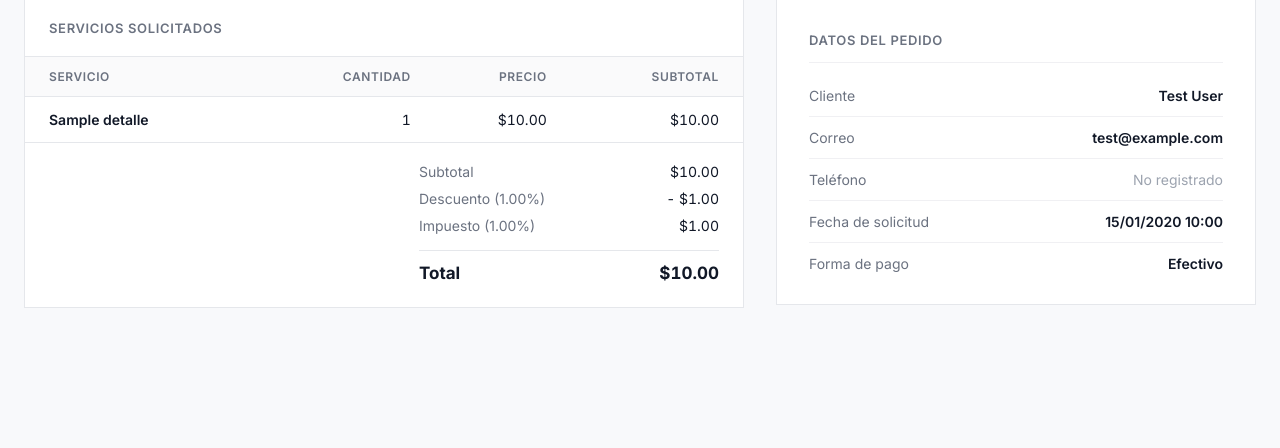
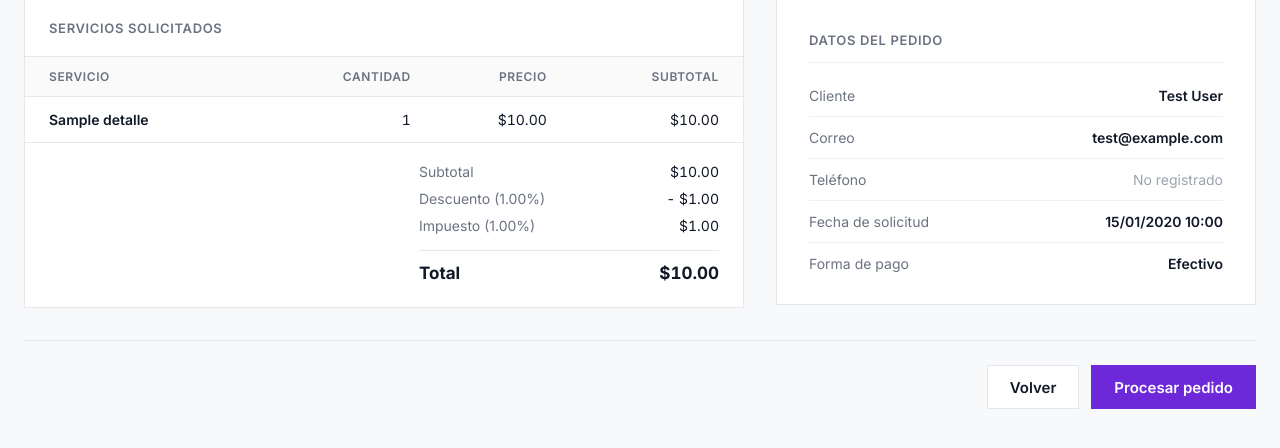
Before and after one commit to emmanuelbc110703/gestordeventas, a Laravel app: page /admin/cotizaciones/1 in a window 1280 px wide. Shown: the part 235-683 px from the top of the page. Run offline with Laravel 12, Linux system fonts and the light colour scheme; data comes from the database, SQL or seed files in the repository; tables that the repository leaves empty hold one stand-in row (values such as "Sample post"); some libraries are stand-ins or nearby versions.

Commit message:
actualizacion de interfaz en pedidos

```diff
--- a/resources/views/admin/cotizaciones/mostrar.blade.php
+++ b/resources/views/admin/cotizaciones/mostrar.blade.php
@@ -23,6 +23,17 @@
 
 <x-formulario-estilos />
 <x-pedido-estilos />
+@push('estilos')
+<style>
+    .ped-acciones-pie {
+        justify-content: flex-end;
+        flex-wrap: wrap;
+        margin-top: 32px;
+        padding-top: 24px;
+        border-top: 1px solid var(--borde);
+    }
+</style>
+@endpush
 
 <div class="frm-pagina">
     <div class="frm-encabezado">
@@ -152,13 +163,41 @@
             </dl>
         </section>
     </div>
+    <div class="frm-acciones ped-acciones-pie">
+        <a href="{{ route('admin.cotizaciones') }}" class="frm-btn-cancelar">Volver</a>
+
+        @if($cotizacion->estado === 'enviado')
+            <form action="{{ route('admin.cotizaciones.procesar', $cotizacion->id) }}" method="POST" class="ped-form-accion">
+                @csrf
+                <button type="submit" class="frm-btn-guardar">Procesar pedido</button>
+            </form>
+        @endif
+
+        @if($cotizacion->estado === 'procesando')
+            <a href="{{ route('admin.cotizaciones.editar', $cotizacion->id) }}" class="frm-btn-cancelar">Editar pedido</a>
+
+            <form action="{{ route('admin.cotizaciones.finalizar', $cotizacion->id) }}" method="POST" class="ped-form-accion">
+                @csrf
+                <button type="submit" class="frm-btn-guardar">Finalizar pedido</button>
+            </form>
+        @endif
+
+        @if($cotizacion->estado === 'finalizado')
+            <form action="{{ route('admin.cotizaciones.terminar', $cotizacion->id) }}" method="POST" class="ped-form-accion">
+                @csrf
+                <button type="submit" class="frm-btn-guardar">Marcar como terminado</button>
+            </form>
+        @endif
+    </div>
 </div>
 @push('scripts')
 <script>
     (function () {
         document.querySelectorAll('.ped-form-accion').forEach(function (formulario) {
             formulario.addEventListener('submit', function () {
-                formulario.querySelector('button').disabled = true;
+                document.querySelectorAll('.ped-form-accion button').forEach(function (boton) {
+                    boton.disabled = true;
+                });
             });
         });
         window.addEventListener('pageshow', function () {
```
